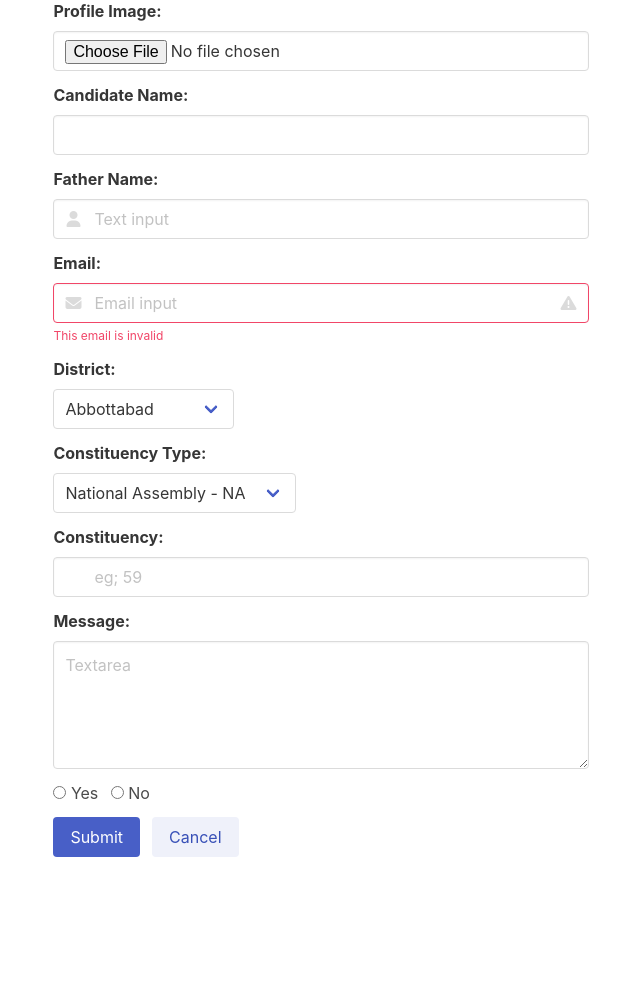
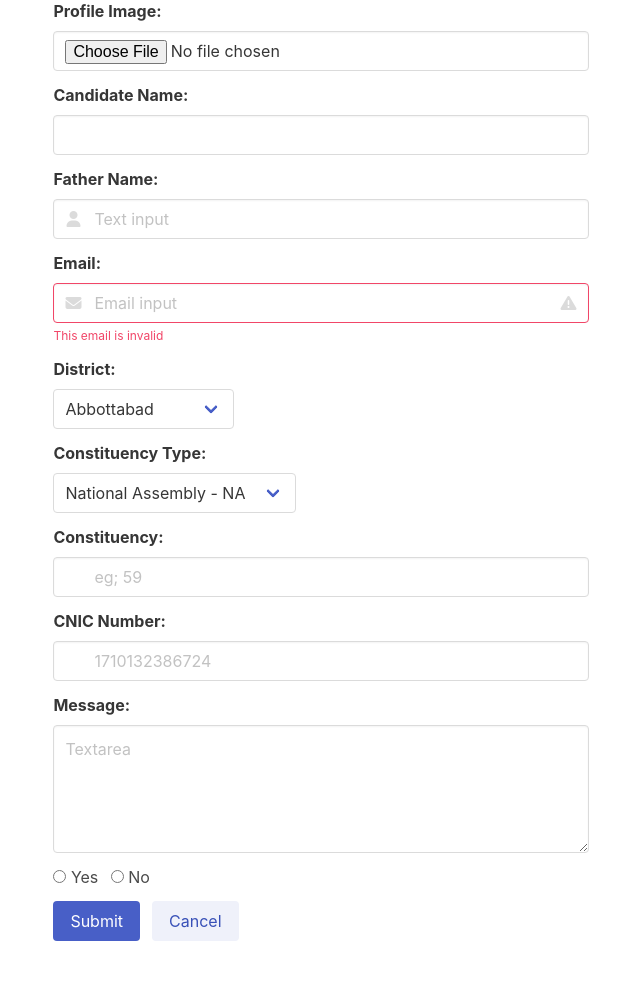
Before and after one commit to haseebjanhamraz/anp_candidates, a Node server app: page /add in a window 1280 px wide. Shown: the part 249-1234 px from the top of the page, without its empty margins (319-959 px from the left). Before the commit the page ends 1106 px from the top, so only its background shows below. Run offline with Node 20, Linux system fonts and the light colour scheme; the visitor is signed in with stand-in values (Sample User, id 1); some libraries are stand-ins or nearby versions.

Commit message:
Added cnic number to the form

```diff
--- a/models/Item.js
+++ b/models/Item.js
@@ -9,6 +9,7 @@ const itemSchema = new mongoose.Schema({
   district: { type: String, required: true },
   constituencyType: { type: String, required: true },
   constituency: { type: String, required: true },
+  cnic: { type: String, required: true },
   message: { type: String, required: true },
   question: {type: String, required: true},
   imagePath: {type: String, required: true},
--- a/routes/index.js
+++ b/routes/index.js
@@ -20,7 +20,7 @@ router.get('/', async (req, res) => {
 router.post('/add', isAuthenticated , upload.single('profileImage'), async (req, res) => {
   try {
     // Extract data from the form submission
-    const { name, fathername, email, district, constituencyType, constituency , message } = req.body;
+    const { name, fathername, email, district, constituencyType, constituency , cnic, message } = req.body;
 
     // Get the uploaded image file
     const profileImage = req.file;
@@ -33,6 +33,7 @@ router.post('/add', isAuthenticated , upload.single('profileImage'), async (req,
       district,
       constituencyType,
       constituency,
+      cnic,
       message,
       question,
       profileImage: profileImage.filename, // Save the filename to the database
@@ -86,6 +87,7 @@ router.post('/edit/:id', upload.single('profileImage'), async (req, res) => {
     item.district = req.body.district;
     item.constituencyType = req.body.constituencyType;
     item.constituency = req.body.constituency;
+    item.cnic = req.body.cnic;
     item.message = req.body.message;
     item.question = req.body.question;
 
--- a/routes/upload.js
+++ b/routes/upload.js
@@ -26,6 +26,7 @@ router.post('/add', upload.single('profileImage'), async (req, res) => {
       district: req.body.district,
       constituencyType: req.body.constituencyType,
       constituency: req.body.constituency,
+      cnic: req.body.cnic,
       message: req.body.message,
       question: req.body.question,
       imagePath: relativeFilePath, // Ensure 'imagePath' is a field in your Item model
--- a/views/add.ejs
+++ b/views/add.ejs
@@ -50,7 +50,8 @@
             <option>Select District</option>
             <option>With options</option>
           </select> -->
-          <select class="form-select form-select-lg mb-3" aria-label=".form-select-lg example" id="district" name="district" required>
+                <select class="form-select form-select-lg mb-3" aria-label=".form-select-lg example" id="district"
+                  name="district" required>
                           <!-- List of cities in alphabetical order -->
                           <option value="Abbottabad">Abbottabad</option>
                           <option value="Bajaur">Bajaur</option>
@@ -101,7 +102,8 @@
             <label for="constituencyType" class="label">Constituency Type:</label>
             <div class="control">
               <div class="select">
-          <select class="form-select form-select-lg mb-3" aria-label=".form-select-lg example" id="constituencyType" name="constituencyType" required>
+                <select class="form-select form-select-lg mb-3" aria-label=".form-select-lg example"
+                  id="constituencyType" name="constituencyType" required>
                           <option value="NA">National Assembly - NA</option>
                           <option value="PK">Provincial Assembly - PK</option>
                       </select>
@@ -118,6 +120,13 @@
             </div>
           </div>
 
+          <div class="field">
+            <label for="cnic" class="label">CNIC Number:</label>
+            <div class="control has-icons-left has-icons-right">
+              <input type="text" id="cnic" name="cnic" class="input" maxlength="13" placeholder="1710132386724"
+                required>
+            </div>
+          </div>
 
           <div class="field">
             <label for="message" class="label">Message:</label>
@@ -152,4 +161,7 @@
       </div>
     </div>
   </div>
+
+
+
   <%- include('partials/footer') %>
```
Lines whose indentation alone changed are shown as unchanged.
